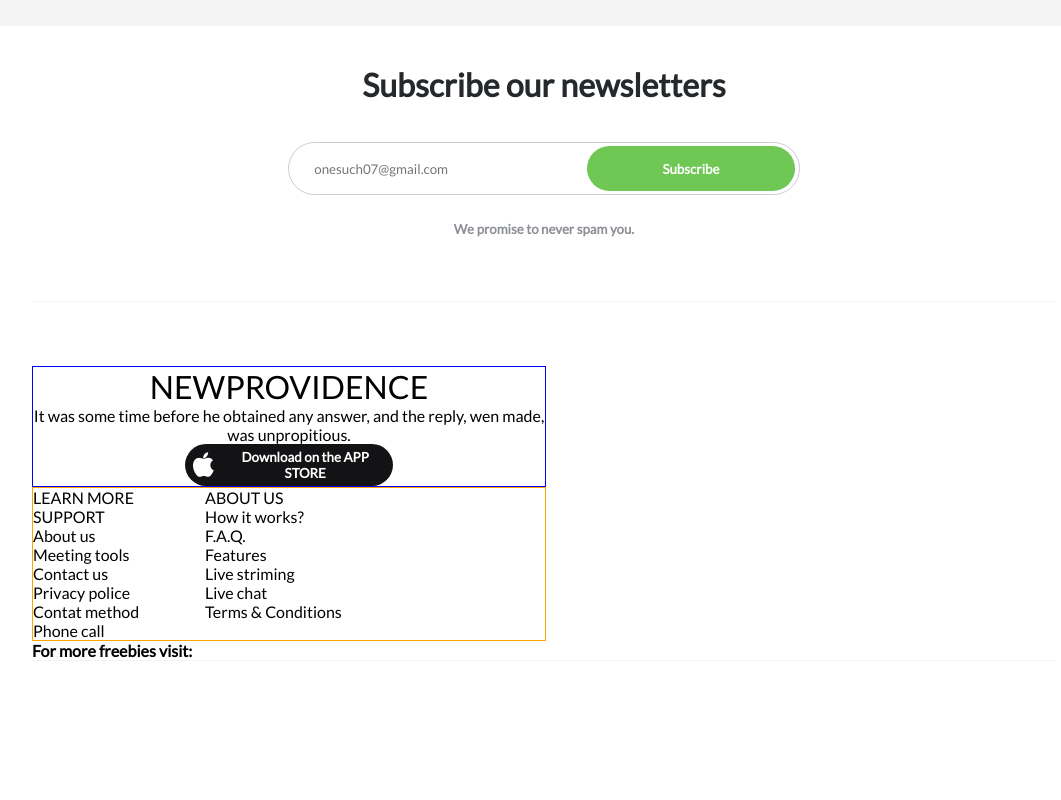
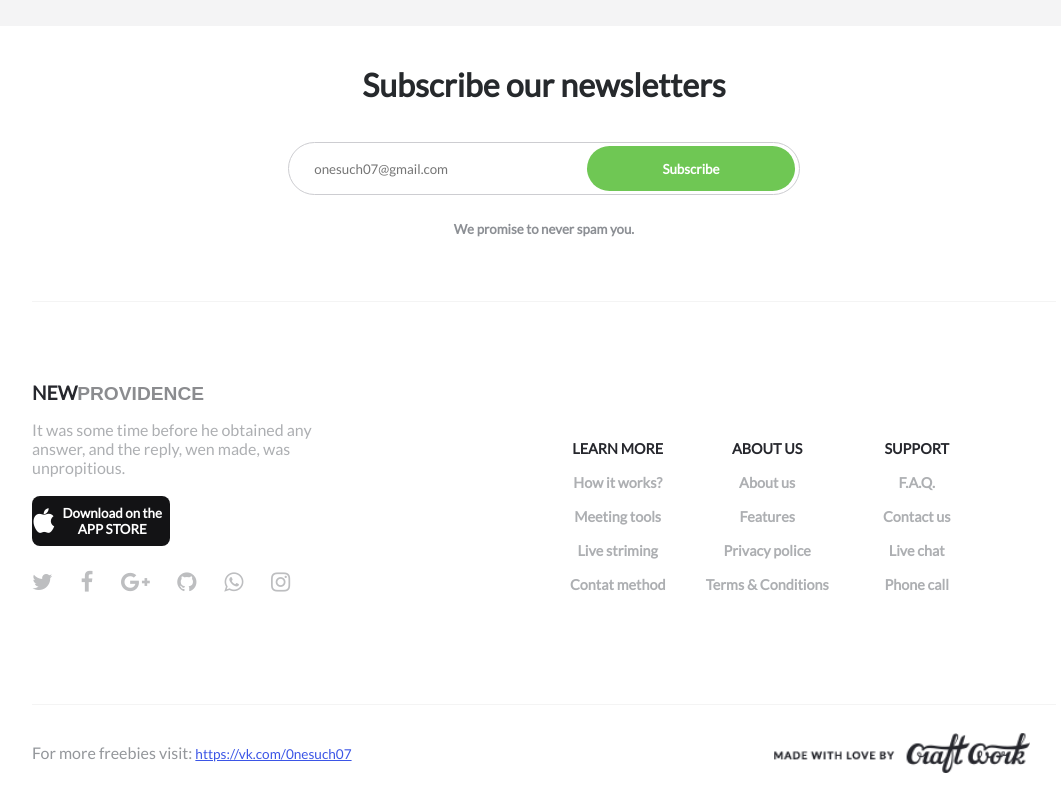
Before and after one commit to ONESucH/modernAdaptiveSiteOfNewPhones, a website: page app/index.html in a window 1280 px wide. Shown: the part 5671-6471 px from the top of the page, without its empty margins (96-1157 px from the left). Before the commit the page ends 6332 px from the top, so only its background shows below. Drawn offline with Linux system fonts and the light colour scheme.

Commit message:
build web site

```diff
--- a/app/css/main.less
+++ b/app/css/main.less
@@ -523,50 +523,90 @@
 
 .nine-section {
   position: relative;
-  padding-top: 5%;
+  padding: 5% 0 8% 0;
   border-bottom: 1px solid #f4f4f4;
   border-top: 1px solid #f4f4f4;
   margin: 0 10% 0 10%;
   ul {
     display: inline-block;
     padding: 0;
-    margin: 0;
-    width: 50%;
-    border: 1px solid orange;
+    width: 55%;
+    margin-left: 14%;
+    text-align: center;
   }
   li {
     display: inline-block;
-    width: 33%;
+    padding: 1.5% .5% 1.5% .5%;
+    width: 25%;
+    cursor: pointer;
+    font-size: 90%;
+    font-weight: 900;
+    color: #26272d;
+    &:nth-child(n+4) {
+      color: #adafb2;
+    }
   }
 }
 
 .new-providence {
   display: inline-block;
-  text-align: center;
-  width: 50%;
-  border: 1px solid blue;
+  width: 30%;
   h1 {
-    font-weight: 100;
-    color: black;
-    &span {
+    font-family: sans-serif;
+    color: #8b8c8f;
+    font-size: 120%;
+    padding: 5% 0 5% 0;
+    & span {
       font-weight: 900;
-      color: black;
+      color: #26272d;
     }
+  }
+  p {
+    color: #adafb2;
+  }
+}
+
+.contacts-date {
+  text-align: left;
+  i {
+    padding: 2% 8% 2% 0;
+    font-size: 140%;
+    color: #bdbec0;
+    cursor: pointer;
   }
 }
 
 .button-app-store-two {
-  border-radius: 30px;
+  border-radius: 8px;
   border: none;
   outline: none;
+  width: 45%;
   background-color: #131315;
   color: white;
-  padding: 1% 1.5% 1% 1.5%;
+  padding: 3% .5% 3% .5%;
   font-weight: 900;
   cursor: pointer;
+  margin: 6% 0;
   span {
     float: left;
-    margin-right: 6%;
+    margin-right: 1%;
     font-size: 200%;
   }
 }
+
+.ten-section {
+  position: relative;
+  background-image: url(../img/ten-section/graft_work.png);
+  background-position: right 15% center;
+  background-size: 20%;
+  background-repeat: no-repeat;
+  p {
+    width: 40%;
+    color: #94979b;
+    padding: 3% 10% 3% 10%;
+  }
+  a {
+    font-size: 85%;
+    color: #3b55e6;
+  }
+}
--- a/app/index.html
+++ b/app/index.html
@@ -153,6 +153,14 @@
             <button class="button-app-store-two"><span><i class="fa fa-apple" aria-hidden="true"></i></span>Download on the APP
                 STORE
             </button>
+            <div class="contacts-date">
+                <i class="fa fa-twitter" aria-hidden="true"></i>
+                <i class="fa fa-facebook" aria-hidden="true"></i>
+                <i class="fa fa-google-plus" aria-hidden="true"></i>
+                <i class="fa fa-github" aria-hidden="true"></i>
+                <i class="fa fa-whatsapp" aria-hidden="true"></i>
+                <i class="fa fa-instagram" aria-hidden="true"></i>
+            </div>
         </div>
         <ul>
             <li>LEARN MORE</li>
@@ -171,9 +179,9 @@
             <li>Terms & Conditions</li>
             <li>Phone call</li>
         </ul>
-        <div class="bottom-menu-graft-work">
-            <h4>For more freebies visit:<a href="https://github.com/ONESucH"></a></h4>
-        </div>
+    </div>
+    <div class="ten-section">
+        <p>For more freebies visit: <a href="https://github.com/ONESucH">https://vk.com/0nesuch07</a></p>
     </div>
 </div>
 
```
Also changed, not shown: app/css/main.css, app/img/ten-section/graft_work.png (renamed from app/img/nine-section/graft_work.png).
